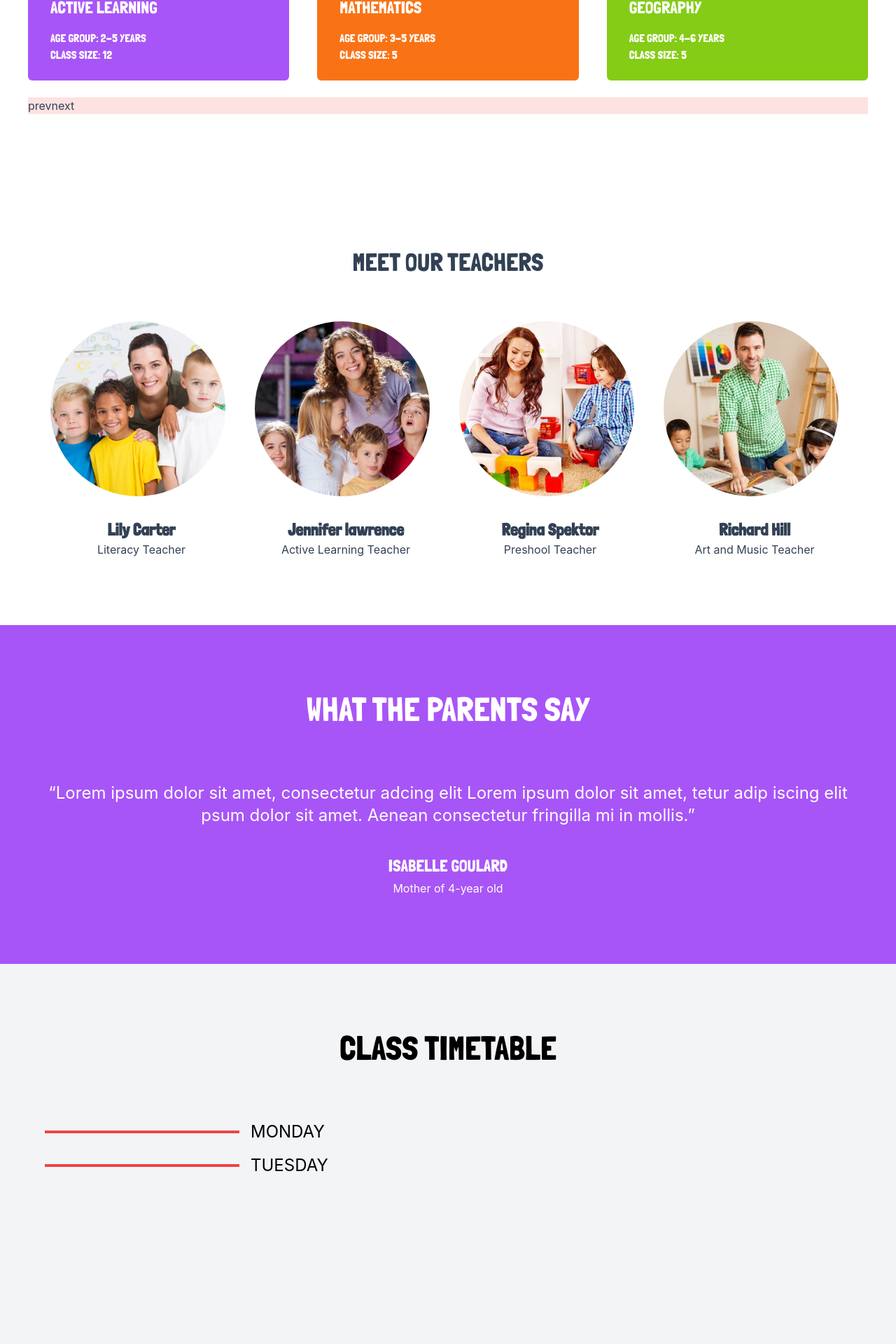
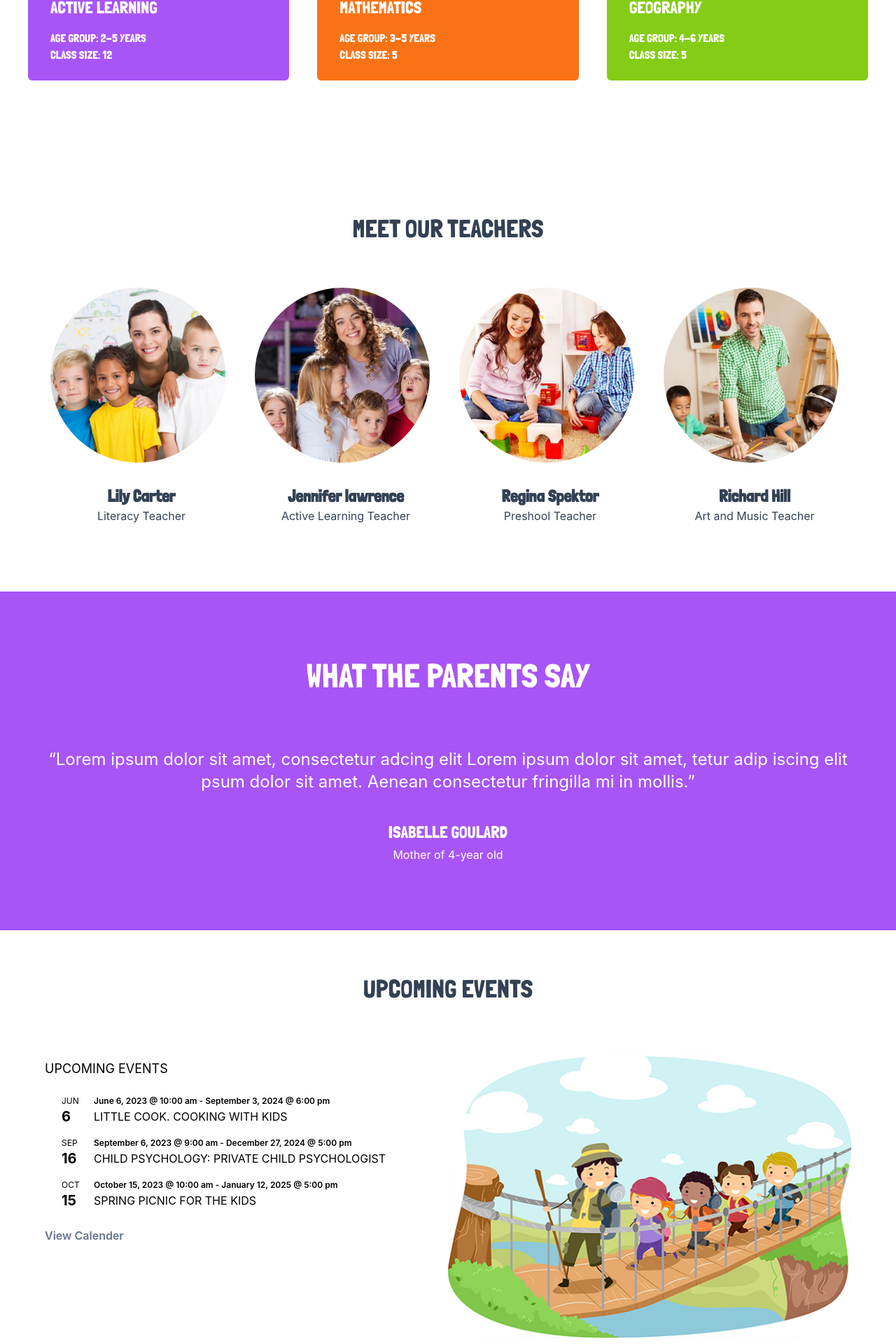
Before and after one commit to fayax555/silearning-center, a Next.js app: page / in a window 1280 px wide. Shown: the part 2420-4340 px from the top of the page at 70% size. Built offline with nearby package versions, Linux system fonts and the light colour scheme.

Commit message:
responsive

```diff
--- a/components/ChooseClasses.tsx
+++ b/components/ChooseClasses.tsx
@@ -31,10 +31,10 @@ export default function ChooseClasses() {
             </li>
           ))}
         </ul>
-        <div className='mt-6 bg-red-100'>
+        {/* <div className='mt-6 bg-red-100'>
           <button type='button'>prev</button>
           <button type='button'>next</button>
-        </div>
+        </div> */}
       </div>
     </section>
   )
--- a/components/EnrollChild.tsx
+++ b/components/EnrollChild.tsx
@@ -6,7 +6,7 @@ const inputs = [
 
 export default function EnrollChild() {
   return (
-    <section className="bg-[url('/img/enroll-bg.jpg')] bg-cover bg-center bg-no-repeat py-24">
+    <section className="bg-slate-600 bg-[url('/img/enroll-bg.jpg')] bg-cover bg-center bg-no-repeat py-24">
       <div className='mx-auto max-w-[1200px] px-4 text-white'>
         <div className='text-center'>
           <h2 className='text-3xl md:text-4xl'>HOW TO ENROLL YOUR CHILD?</h2>
--- a/pages/index.tsx
+++ b/pages/index.tsx
@@ -23,7 +23,7 @@ export default function Home() {
       <ChooseClasses />
       <MeetOurTeachers />
       <ParentReviews />
-      <ClassTimetable />
+      {/* <ClassTimetable /> */}
       <UpcomingEvents />
       <PhotoGallery />
       <EnrollChild />
```
